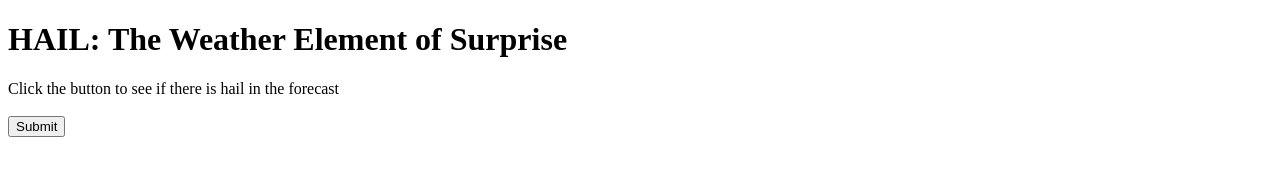
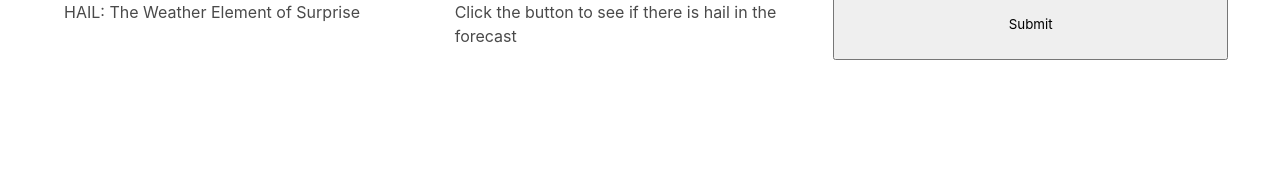
Before and after one commit to thextool/hack-o-thon-elements, a plain HTML site: page index.html in a window 1280 px wide. Drawn offline with nearby package versions, Linux system fonts and the light colour scheme.

Commit message:
3rd commit

```diff
--- a/index.html
+++ b/index.html
@@ -1,18 +1,29 @@
 <!DOCTYPE html>
 <html lang="en">
+
 <head>
     <meta charset="UTF-8">
     <meta name="viewport" content="width=device-width, initial-scale=1.0">
     <meta http-equiv="X-UA-Compatible" content="ie=edge">
+    <link rel="stylesheet" href="styles/main.css">
+    <link rel="stylesheet" href="https://cdnjs.cloudflare.com/ajax/libs/bulma/0.7.1/css/bulma.css">
     <title>Document</title>
 </head>
+
 <body>
-    <h1>HAIL: The Weather Element of Surprise</h1>
-    <div>Click the button to see if there is hail in the forecast</div>
-    <br>
-    <input type="submit">
-    <div class="result">
+    <div class="container">
+        <div class="columns">
+            <h1 class="column">HAIL: The Weather Element of Surprise</h1>
+            <div class="column">Click the button to see if there is hail in the forecast</div>
+            <br>
+            <input class="column" type="submit">
+            <div class="result">
 
+            </div>
+        </div>
     </div>
+    <script src="scripts/main.js">
+    </script>
 </body>
+
 </html>
```
